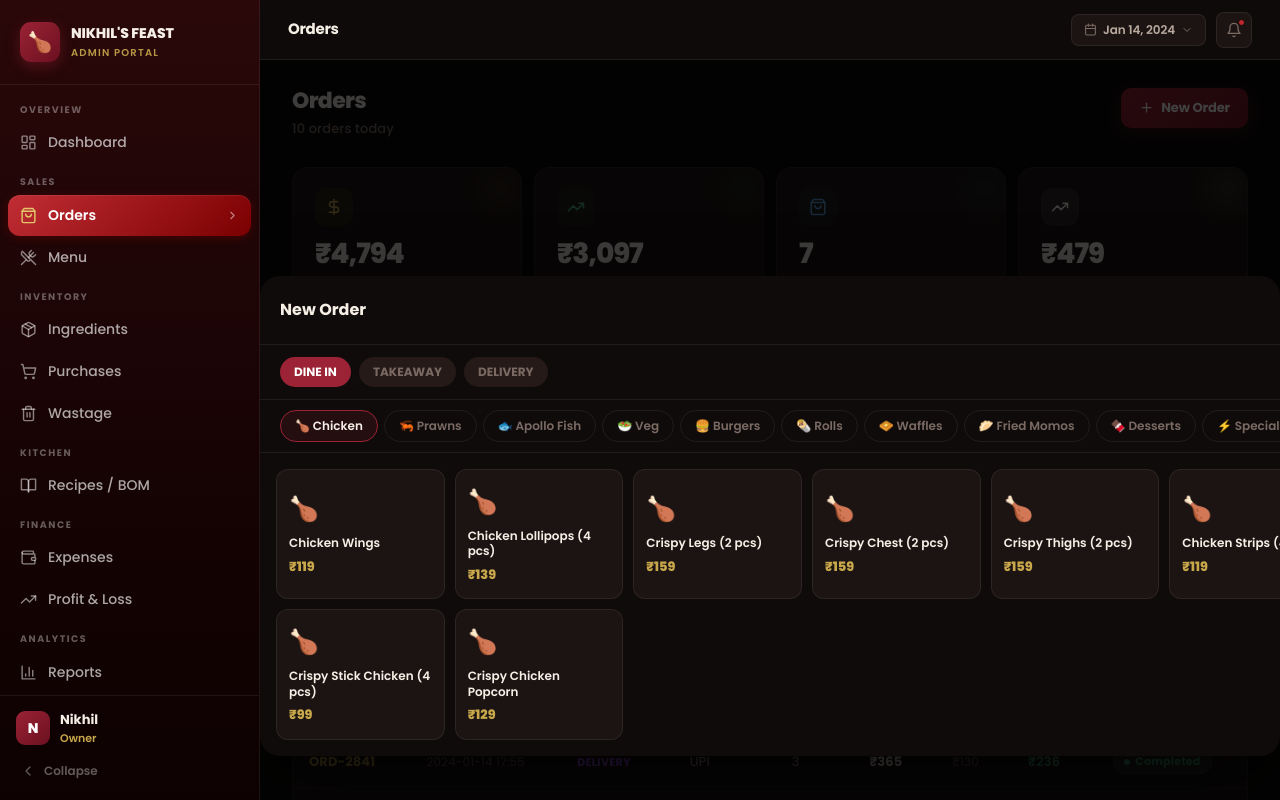
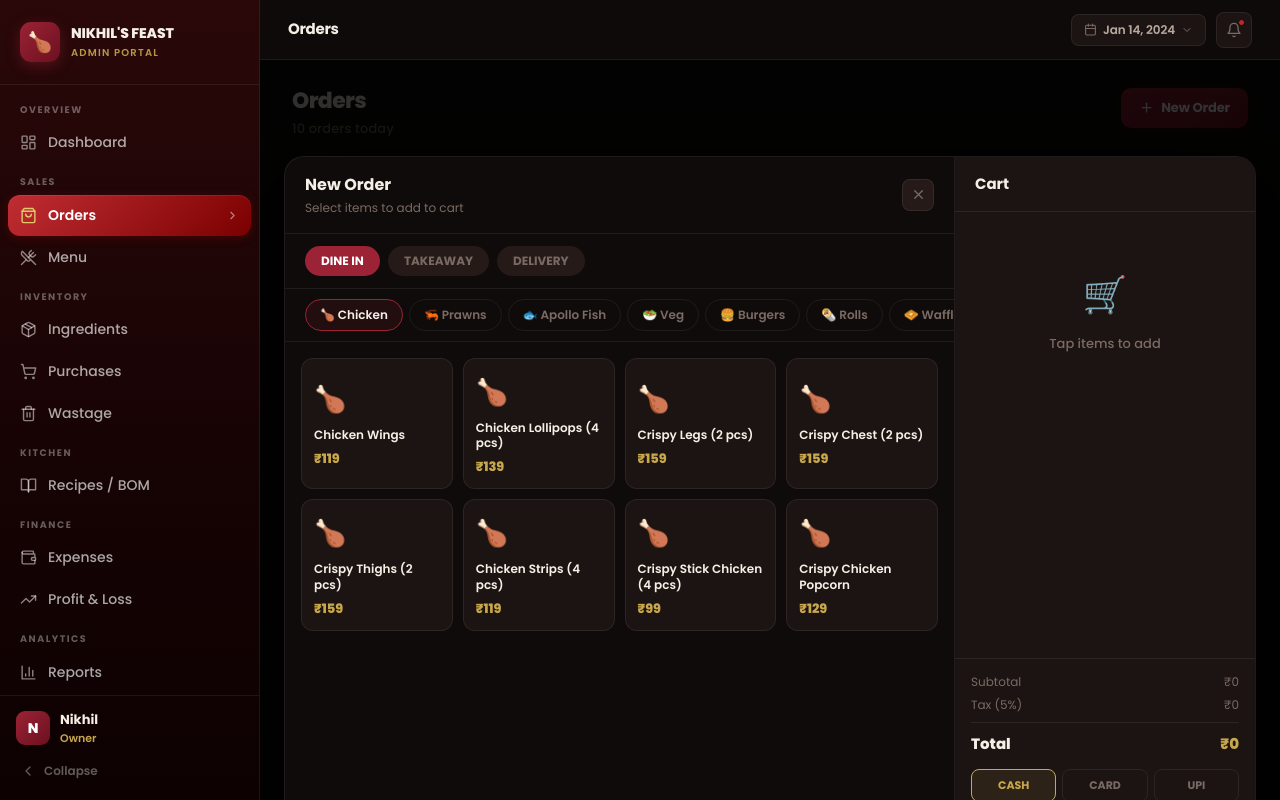
Before and after one commit to chakrireddyhps/nikhils-feast-portal, a Next.js app: page /orders in a window 1280 px wide. Both pictures are taken after a click on the button "New Order". Shown: the top 800 px of the page. Built offline with nearby package versions, Linux system fonts and the light colour scheme.

Commit message:
fix: New Order modal - proper two-column layout with cart always visible

```diff
--- a/src/app/(admin)/orders/page.tsx
+++ b/src/app/(admin)/orders/page.tsx
@@ -4,10 +4,9 @@ export const dynamic = 'force-dynamic'
 import { useState } from 'react'
 import { MetricCard, Card, StatusBadge, OrderTypeBadge, DataTable, Btn, SearchBar, PageHeader } from '@/components/ui'
 import { T, ORDERS, MENU_ITEMS, CATEGORIES, fmtINRFull, fmtINR } from '@/lib/mockData'
-import { ShoppingBag, DollarSign, TrendingUp, Filter, Download, Plus, X, Minus, ChevronRight, Check } from 'lucide-react'
+import { ShoppingBag, DollarSign, TrendingUp, Filter, Download, Plus, X, Minus, Check } from 'lucide-react'
 
 const STATUSES = ['ALL', 'COMPLETED', 'PREPARING', 'READY', 'CANCELLED']
-
 const CATEGORY_ICONS: Record<string, string> = {
   Chicken: '🍗', Prawns: '🦐', 'Apollo Fish': '🐟', Veg: '🥗',
   Burgers: '🍔', Rolls: '🌯', Waffles: '🧇', 'Fried Momos': '🥟',
@@ -26,7 +25,6 @@ function NewOrderModal({ onClose }: { onClose: () => void }) {
   const [step, setStep] = useState<'order' | 'success'>('order')
   const [orderNum] = useState(`ORD-${2848 + Math.floor(Math.random() * 10)}`)
 
-  const categories = CATEGORIES.map(c => c.name)
   const filteredItems = MENU_ITEMS.filter(m => m.category === activeCategory && m.available)
 
   function addToCart(item: typeof MENU_ITEMS[0]) {
@@ -38,41 +36,33 @@ function NewOrderModal({ onClose }: { onClose: () => void }) {
   }
 
   function updateQty(id: number, delta: number) {
-    setCart(prev => {
-      const updated = prev.map(c => c.id === id ? { ...c, qty: c.qty + delta } : c)
-      return updated.filter(c => c.qty > 0)
-    })
+    setCart(prev => prev.map(c => c.id === id ? { ...c, qty: c.qty + delta } : c).filter(c => c.qty > 0))
   }
 
   const subtotal = cart.reduce((s, c) => s + c.price * c.qty, 0)
-  const tax = subtotal * 0.05
+  const tax = Math.round(subtotal * 0.05)
   const total = subtotal + tax
-
-  function handleComplete() {
-    if (cart.length === 0) return
-    setStep('success')
-  }
 
   if (step === 'success') {
     return (
-      <div style={{ position: 'fixed', inset: 0, zIndex: 999, background: 'rgba(0,0,0,0.8)', display: 'flex', alignItems: 'center', justifyContent: 'center' }}>
-        <div style={{ background: T.surface, border: `1px solid ${T.border}`, borderRadius: 20, padding: 40, textAlign: 'center', maxWidth: 380, width: '90%' }}>
+      <div style={{ position: 'fixed', inset: 0, zIndex: 999, background: 'rgba(0,0,0,0.85)', display: 'flex', alignItems: 'center', justifyContent: 'center', padding: 20 }}>
+        <div style={{ background: T.surface, border: `1px solid ${T.border}`, borderRadius: 20, padding: '40px 36px', textAlign: 'center', maxWidth: 380, width: '100%', boxShadow: '0 32px 80px rgba(0,0,0,0.6)' }}>
           <div style={{ width: 72, height: 72, borderRadius: '50%', background: 'rgba(76,175,125,0.15)', border: `2px solid ${T.green}`, display: 'flex', alignItems: 'center', justifyContent: 'center', margin: '0 auto 20px' }}>
             <Check size={32} color={T.green}/>
           </div>
-          <h2 style={{ color: T.textPrimary, fontWeight: 800, fontSize: 20, margin: '0 0 8px', letterSpacing: '-0.02em' }}>Order Placed!</h2>
-          <p style={{ color: T.gold, fontWeight: 700, fontSize: 18, margin: '0 0 6px' }}>{orderNum}</p>
-          <p style={{ color: T.textMuted, fontSize: 13, margin: '0 0 6px' }}>{orderType.replace('_', ' ')} · {payment}</p>
-          <p style={{ color: T.textPrimary, fontWeight: 800, fontSize: 22, margin: '0 0 24px' }}>{fmtINRFull(total)}</p>
+          <h2 style={{ color: T.textPrimary, fontWeight: 800, fontSize: 20, margin: '0 0 8px' }}>Order Placed!</h2>
+          <p style={{ color: T.gold, fontWeight: 700, fontSize: 17, margin: '0 0 4px' }}>{orderNum}</p>
+          <p style={{ color: T.textMuted, fontSize: 13, margin: '0 0 4px' }}>{orderType.replace('_', ' ')} · {payment}</p>
+          <p style={{ color: T.textPrimary, fontWeight: 800, fontSize: 24, margin: '12px 0 20px' }}>{fmtINRFull(total)}</p>
           <div style={{ background: T.surfaceEl, borderRadius: 12, padding: '12px 16px', marginBottom: 24, textAlign: 'left' }}>
             {cart.map(c => (
-              <div key={c.id} style={{ display: 'flex', justifyContent: 'space-between', fontSize: 13, color: T.textSecondary, padding: '3px 0' }}>
+              <div key={c.id} style={{ display: 'flex', justifyContent: 'space-between', fontSize: 13, color: T.textSecondary, padding: '4px 0' }}>
                 <span>{c.name} × {c.qty}</span>
                 <span style={{ fontWeight: 600 }}>{fmtINRFull(c.price * c.qty)}</span>
               </div>
             ))}
           </div>
-          <button onClick={onClose} style={{ width: '100%', padding: '13px', borderRadius: 12, border: 'none', background: `linear-gradient(135deg, ${T.burgundy}, #7A1828)`, color: '#fff', fontSize: 14, fontWeight: 700, cursor: 'pointer', fontFamily: 'inherit' }}>
+          <button onClick={onClose} style={{ width: '100%', padding: 13, borderRadius: 12, border: 'none', background: `linear-gradient(135deg, ${T.burgundy}, #7A1828)`, color: '#fff', fontSize: 14, fontWeight: 700, cursor: 'pointer', fontFamily: 'inherit' }}>
             Done
           </button>
         </div>
@@ -81,24 +71,37 @@ function NewOrderModal({ onClose }: { onClose: () => void }) {
   }
 
   return (
-    <div style={{ position: 'fixed', inset: 0, zIndex: 999, background: 'rgba(0,0,0,0.75)', display: 'flex', alignItems: 'stretch' }}>
-      <div style={{ display: 'flex', width: '100%', maxWidth: 1100, margin: 'auto', background: T.bg, borderRadius: 20, overflow: 'hidden', maxHeight: '92vh', boxShadow: '0 32px 80px rgba(0,0,0,0.6)' }}>
+    // Full screen overlay
+    <div style={{ position: 'fixed', inset: 0, zIndex: 999, background: 'rgba(0,0,0,0.8)', display: 'flex', alignItems: 'center', justifyContent: 'center', padding: 24 }}>
+      {/* Modal box — fixed height, two-column layout */}
+      <div style={{
+        display: 'flex', width: '100%', maxWidth: 1080,
+        height: 'calc(100vh - 80px)', maxHeight: 780,
+        background: T.bg, borderRadius: 20, overflow: 'hidden',
+        boxShadow: '0 32px 80px rgba(0,0,0,0.7)',
+        border: `1px solid ${T.border}`,
+      }}>
 
-        {/* LEFT — Menu */}
-        <div style={{ flex: 1, display: 'flex', flexDirection: 'column', borderRight: `1px solid ${T.border}` }}>
+        {/* ── LEFT: Menu browser ── */}
+        <div style={{ flex: 1, display: 'flex', flexDirection: 'column', minWidth: 0, borderRight: `1px solid ${T.border}` }}>
+
           {/* Header */}
-          <div style={{ padding: '18px 20px', borderBottom: `1px solid ${T.border}`, display: 'flex', alignItems: 'center', justifyContent: 'space-between', flexShrink: 0 }}>
+          <div style={{ display: 'flex', alignItems: 'center', justifyContent: 'space-between', padding: '16px 20px', borderBottom: `1px solid ${T.border}`, flexShrink: 0 }}>
+            <div>
               <h3 style={{ color: T.textPrimary, fontWeight: 700, fontSize: 16, margin: 0 }}>New Order</h3>
-            <button onClick={onClose} style={{ background: T.surfaceEl, border: `1px solid ${T.border}`, borderRadius: 8, width: 32, height: 32, display: 'flex', alignItems: 'center', justifyContent: 'center', cursor: 'pointer', color: T.textMuted }}>
-              <X size={16}/>
+              <p style={{ color: T.textMuted, fontSize: 12, margin: '2px 0 0' }}>Select items to add to cart</p>
+            </div>
+            <button onClick={onClose} style={{ width: 32, height: 32, borderRadius: 8, background: T.surfaceEl, border: `1px solid ${T.border}`, display: 'flex', alignItems: 'center', justifyContent: 'center', cursor: 'pointer', color: T.textMuted, flexShrink: 0 }}>
+              <X size={15}/>
             </button>
           </div>
 
           {/* Order type */}
-          <div style={{ padding: '12px 20px', borderBottom: `1px solid ${T.border}`, display: 'flex', gap: 8, flexShrink: 0 }}>
+          <div style={{ display: 'flex', gap: 8, padding: '12px 20px', borderBottom: `1px solid ${T.border}`, flexShrink: 0 }}>
             {(['DINE_IN', 'TAKEAWAY', 'DELIVERY'] as OrderType[]).map(t => (
               <button key={t} onClick={() => setOrderType(t)} style={{
-                padding: '6px 14px', borderRadius: 20, fontSize: 12, fontWeight: 700, cursor: 'pointer', border: 'none', fontFamily: 'inherit',
+                padding: '6px 16px', borderRadius: 20, fontSize: 12, fontWeight: 700,
+                cursor: 'pointer', border: 'none', fontFamily: 'inherit', transition: 'all 0.15s',
                 background: orderType === t ? T.burgundy : T.surfaceEl,
                 color: orderType === t ? '#fff' : T.textMuted,
               }}>{t.replace('_', ' ')}</button>
@@ -107,33 +110,38 @@ function NewOrderModal({ onClose }: { onClose: () => void }) {
 
           {/* Category tabs */}
           <div style={{ display: 'flex', gap: 6, padding: '10px 20px', overflowX: 'auto', scrollbarWidth: 'none', borderBottom: `1px solid ${T.border}`, flexShrink: 0 }}>
-            {categories.map(cat => (
-              <button key={cat} onClick={() => setActiveCategory(cat)} style={{
-                padding: '6px 14px', borderRadius: 20, fontSize: 12, fontWeight: 600, cursor: 'pointer', whiteSpace: 'nowrap', fontFamily: 'inherit',
-                border: `1px solid ${activeCategory === cat ? T.burgundy : T.border}`,
-                background: activeCategory === cat ? `${T.burgundy}25` : 'transparent',
-                color: activeCategory === cat ? T.textPrimary : T.textMuted,
-              }}>{CATEGORY_ICONS[cat]} {cat}</button>
+            {CATEGORIES.map(cat => (
+              <button key={cat.name} onClick={() => setActiveCategory(cat.name)} style={{
+                padding: '6px 14px', borderRadius: 20, fontSize: 12, fontWeight: 600,
+                cursor: 'pointer', whiteSpace: 'nowrap', fontFamily: 'inherit', transition: 'all 0.15s',
+                border: `1px solid ${activeCategory === cat.name ? T.burgundy : T.border}`,
+                background: activeCategory === cat.name ? `${T.burgundy}22` : 'transparent',
+                color: activeCategory === cat.name ? T.textPrimary : T.textMuted,
+                flexShrink: 0,
+              }}>{CATEGORY_ICONS[cat.name]} {cat.name}</button>
             ))}
           </div>
 
-          {/* Menu items grid */}
-          <div style={{ flex: 1, overflowY: 'auto', padding: 16, display: 'grid', gridTemplateColumns: 'repeat(auto-fill, minmax(150px, 1fr))', gap: 10, alignContent: 'start' }}>
+          {/* Menu grid — scrollable */}
+          <div style={{ flex: 1, overflowY: 'auto', padding: 16, display: 'grid', gridTemplateColumns: 'repeat(auto-fill, minmax(140px, 1fr))', gap: 10, alignContent: 'start' }}>
             {filteredItems.map(item => {
               const inCart = cart.find(c => c.id === item.id)
               return (
                 <button key={item.id} onClick={() => addToCart(item)} style={{
-                  background: inCart ? `${T.burgundy}20` : T.surface,
-                  border: `1px solid ${inCart ? T.burgundy : T.border}`,
-                  borderRadius: 12, padding: '14px 12px', cursor: 'pointer', textAlign: 'left',
-                  transition: 'all 0.15s', fontFamily: 'inherit', position: 'relative',
-                }}>
+                  background: inCart ? `${T.burgundy}18` : T.surface,
+                  border: `1.5px solid ${inCart ? T.burgundy : T.border}`,
+                  borderRadius: 12, padding: '14px 12px 12px',
+                  cursor: 'pointer', textAlign: 'left', transition: 'all 0.15s',
+                  fontFamily: 'inherit', position: 'relative',
+                }}
+                onMouseEnter={e => { if (!inCart) (e.currentTarget as HTMLElement).style.borderColor = T.borderEl }}
+                onMouseLeave={e => { if (!inCart) (e.currentTarget as HTMLElement).style.borderColor = T.border }}>
                   {inCart && (
                     <span style={{ position: 'absolute', top: 8, right: 8, background: T.burgundy, color: '#fff', borderRadius: '50%', width: 20, height: 20, display: 'flex', alignItems: 'center', justifyContent: 'center', fontSize: 11, fontWeight: 700 }}>
                       {inCart.qty}
                     </span>
                   )}
-                  <div style={{ fontSize: 24, marginBottom: 8 }}>{CATEGORY_ICONS[item.category] || '🍽️'}</div>
+                  <div style={{ fontSize: 26, marginBottom: 8 }}>{CATEGORY_ICONS[item.category] || '🍽️'}</div>
                   <div style={{ fontSize: 12, fontWeight: 600, color: T.textPrimary, lineHeight: 1.3, marginBottom: 6 }}>{item.name}</div>
                   <div style={{ fontSize: 13, fontWeight: 800, color: T.gold }}>₹{item.price}</div>
                 </button>
@@ -142,52 +150,61 @@ function NewOrderModal({ onClose }: { onClose: () => void }) {
           </div>
         </div>
 
-        {/* RIGHT — Cart */}
-        <div style={{ width: 300, display: 'flex', flexDirection: 'column', flexShrink: 0 }}>
-          <div style={{ padding: '18px 20px', borderBottom: `1px solid ${T.border}`, flexShrink: 0 }}>
+        {/* ── RIGHT: Cart ── */}
+        <div style={{ width: 300, flexShrink: 0, display: 'flex', flexDirection: 'column', background: T.surface }}>
+
+          {/* Cart header */}
+          <div style={{ padding: '16px 20px', borderBottom: `1px solid ${T.border}`, flexShrink: 0 }}>
             <h3 style={{ color: T.textPrimary, fontWeight: 700, fontSize: 15, margin: 0 }}>
-              Cart {cart.length > 0 && <span style={{ color: T.textMuted, fontWeight: 500 }}>({cart.reduce((s, c) => s + c.qty, 0)} items)</span>}
+              Cart
+              {cart.length > 0 && (
+                <span style={{ marginLeft: 8, background: T.burgundy, color: '#fff', borderRadius: 20, padding: '2px 8px', fontSize: 11, fontWeight: 700 }}>
+                  {cart.reduce((s, c) => s + c.qty, 0)}
+                </span>
+              )}
             </h3>
           </div>
 
-          {/* Cart items */}
-          <div style={{ flex: 1, overflowY: 'auto', padding: '12px 16px' }}>
+          {/* Cart items — scrollable */}
+          <div style={{ flex: 1, overflowY: 'auto', padding: '8px 16px' }}>
             {cart.length === 0 ? (
-              <div style={{ textAlign: 'center', padding: '40px 20px', color: T.textMuted }}>
-                <div style={{ fontSize: 32, marginBottom: 10 }}>🛒</div>
-                <p style={{ fontSize: 13, fontWeight: 500 }}>Tap items to add to cart</p>
+              <div style={{ textAlign: 'center', padding: '48px 20px', color: T.textMuted }}>
+                <div style={{ fontSize: 36, marginBottom: 12 }}>🛒</div>
+                <p style={{ fontSize: 13, fontWeight: 500, margin: 0 }}>Tap items to add</p>
               </div>
-            ) : cart.map(item => (
+            ) : (
+              cart.map(item => (
                 <div key={item.id} style={{ display: 'flex', alignItems: 'center', gap: 10, padding: '10px 0', borderBottom: `1px solid ${T.border}` }}>
                   <div style={{ flex: 1, minWidth: 0 }}>
                     <p style={{ color: T.textPrimary, fontSize: 12, fontWeight: 600, margin: 0, lineHeight: 1.3 }}>{item.name}</p>
-                  <p style={{ color: T.gold, fontSize: 12, fontWeight: 700, margin: '3px 0 0' }}>₹{item.price} × {item.qty}</p>
+                    <p style={{ color: T.gold, fontSize: 12, fontWeight: 700, margin: '3px 0 0' }}>₹{item.price} × {item.qty} = {fmtINRFull(item.price * item.qty)}</p>
                   </div>
-                <div style={{ display: 'flex', alignItems: 'center', gap: 6, flexShrink: 0 }}>
-                  <button onClick={() => updateQty(item.id, -1)} style={{ width: 26, height: 26, borderRadius: 6, border: `1px solid ${T.border}`, background: T.surfaceEl, cursor: 'pointer', display: 'flex', alignItems: 'center', justifyContent: 'center', color: T.textMuted }}>
-                    <Minus size={12}/>
+                  <div style={{ display: 'flex', alignItems: 'center', gap: 4, flexShrink: 0 }}>
+                    <button onClick={() => updateQty(item.id, -1)} style={{ width: 26, height: 26, borderRadius: 6, border: `1px solid ${T.border}`, background: T.surfaceEl, cursor: 'pointer', display: 'flex', alignItems: 'center', justifyContent: 'center', color: T.textMuted, flexShrink: 0 }}>
+                      <Minus size={11}/>
                     </button>
-                  <span style={{ fontSize: 13, fontWeight: 700, color: T.textPrimary, minWidth: 16, textAlign: 'center' }}>{item.qty}</span>
-                  <button onClick={() => updateQty(item.id, 1)} style={{ width: 26, height: 26, borderRadius: 6, border: `1px solid ${T.border}`, background: T.surfaceEl, cursor: 'pointer', display: 'flex', alignItems: 'center', justifyContent: 'center', color: T.textMuted }}>
-                    <Plus size={12}/>
+                    <span style={{ fontSize: 13, fontWeight: 700, color: T.textPrimary, minWidth: 18, textAlign: 'center' }}>{item.qty}</span>
+                    <button onClick={() => updateQty(item.id, 1)} style={{ width: 26, height: 26, borderRadius: 6, border: `1px solid ${T.border}`, background: T.surfaceEl, cursor: 'pointer', display: 'flex', alignItems: 'center', justifyContent: 'center', color: T.textMuted, flexShrink: 0 }}>
+                      <Plus size={11}/>
                     </button>
                   </div>
                 </div>
-            ))}
+              ))
+            )}
           </div>
 
-          {/* Summary + Payment */}
+          {/* Summary + Payment + CTA */}
           <div style={{ padding: '14px 16px', borderTop: `1px solid ${T.border}`, flexShrink: 0 }}>
-            {cart.length > 0 && (
-              <>
-                <div style={{ marginBottom: 12 }}>
+            {/* Totals */}
+            <div style={{ marginBottom: 14 }}>
               {[['Subtotal', fmtINRFull(subtotal)], ['Tax (5%)', fmtINRFull(tax)]].map(([l, v]) => (
-                    <div key={l} style={{ display: 'flex', justifyContent: 'space-between', fontSize: 12, color: T.textMuted, marginBottom: 4 }}>
+                <div key={l} style={{ display: 'flex', justifyContent: 'space-between', fontSize: 12, color: T.textMuted, marginBottom: 5 }}>
                   <span>{l}</span><span>{v}</span>
                 </div>
               ))}
-                  <div style={{ display: 'flex', justifyContent: 'space-between', fontSize: 15, fontWeight: 800, color: T.textPrimary, marginTop: 8, paddingTop: 8, borderTop: `1px solid ${T.border}` }}>
-                    <span>Total</span><span style={{ color: T.gold }}>{fmtINRFull(total)}</span>
+              <div style={{ display: 'flex', justifyContent: 'space-between', fontSize: 15, fontWeight: 800, color: T.textPrimary, marginTop: 8, paddingTop: 10, borderTop: `1px solid ${T.border}` }}>
+                <span>Total</span>
+                <span style={{ color: T.gold }}>{fmtINRFull(total)}</span>
               </div>
             </div>
 
@@ -195,25 +212,29 @@ function NewOrderModal({ onClose }: { onClose: () => void }) {
             <div style={{ display: 'flex', gap: 6, marginBottom: 12 }}>
               {(['CASH', 'CARD', 'UPI'] as PaymentMethod[]).map(p => (
                 <button key={p} onClick={() => setPayment(p)} style={{
-                      flex: 1, padding: '7px 0', borderRadius: 8, fontSize: 11, fontWeight: 700, cursor: 'pointer', border: `1px solid ${payment === p ? T.gold : T.border}`, fontFamily: 'inherit',
-                      background: payment === p ? `${T.gold}20` : 'transparent',
+                  flex: 1, padding: '7px 0', borderRadius: 8, fontSize: 11, fontWeight: 700,
+                  cursor: 'pointer', fontFamily: 'inherit', transition: 'all 0.15s',
+                  border: `1px solid ${payment === p ? T.gold : T.border}`,
+                  background: payment === p ? `${T.gold}18` : 'transparent',
                   color: payment === p ? T.gold : T.textMuted,
                 }}>{p}</button>
               ))}
             </div>
-              </>
-            )}
 
-            <button onClick={handleComplete} disabled={cart.length === 0} style={{
-              width: '100%', padding: '13px', borderRadius: 12, border: 'none',
-              background: cart.length === 0 ? T.surfaceEl : `linear-gradient(135deg, ${T.burgundy}, #7A1828)`,
+            {/* Complete button */}
+            <button onClick={() => cart.length > 0 && setStep('success')} style={{
+              width: '100%', padding: '13px 0', borderRadius: 12, border: 'none',
+              background: cart.length === 0
+                ? T.surfaceEl
+                : `linear-gradient(135deg, ${T.burgundy} 0%, #7A1828 100%)`,
               color: cart.length === 0 ? T.textMuted : '#fff',
               fontSize: 14, fontWeight: 700, cursor: cart.length === 0 ? 'not-allowed' : 'pointer',
               fontFamily: 'inherit', display: 'flex', alignItems: 'center', justifyContent: 'center', gap: 8,
               boxShadow: cart.length > 0 ? `0 4px 16px rgba(155,35,53,0.3)` : 'none',
+              transition: 'all 0.15s',
             }}>
-              <Check size={16}/>
-              Complete Order {cart.length > 0 && `· ${fmtINRFull(total)}`}
+              <Check size={15}/>
+              {cart.length === 0 ? 'Add items to order' : `Complete · ${fmtINRFull(total)}`}
             </button>
           </div>
         </div>
@@ -238,17 +259,17 @@ export default function OrdersPage() {
         action={<Btn icon={Plus} onClick={() => setShowNewOrder(true)}>New Order</Btn>}/>
 
       <div style={{ display: 'grid', gridTemplateColumns: 'repeat(4,1fr)', gap: 12, marginBottom: 20 }}>
-        <MetricCard label="Total Revenue"     value={fmtINRFull(revenue)} icon={DollarSign}  color={T.gold}/>
-        <MetricCard label="Gross Profit"      value={fmtINRFull(profit)}  icon={TrendingUp}  color={T.green}/>
-        <MetricCard label="Completed Orders"  value={ORDERS.filter(o => o.status === 'COMPLETED').length} icon={ShoppingBag} color={T.blue}/>
-        <MetricCard label="Avg Order Value"   value={fmtINR(revenue / Math.max(1, filtered.length))} icon={TrendingUp} color={T.textPrimary}/>
+        <MetricCard label="Total Revenue"    value={fmtINRFull(revenue)} icon={DollarSign}  color={T.gold}/>
+        <MetricCard label="Gross Profit"     value={fmtINRFull(profit)}  icon={TrendingUp}  color={T.green}/>
+        <MetricCard label="Completed Orders" value={ORDERS.filter(o => o.status === 'COMPLETED').length} icon={ShoppingBag} color={T.blue}/>
+        <MetricCard label="Avg Order Value"  value={fmtINR(revenue / Math.max(1, filtered.length))} icon={TrendingUp} color={T.textPrimary}/>
       </div>
 
       <div style={{ display: 'flex', alignItems: 'center', gap: 8, marginBottom: 14, flexWrap: 'wrap' }}>
         {STATUSES.map(s => (
           <button key={s} onClick={() => setActiveStatus(s)} style={{
-            padding: '7px 16px', borderRadius: 20, fontSize: 12, fontWeight: 700, cursor: 'pointer',
-            border: 'none', fontFamily: 'inherit',
+            padding: '7px 16px', borderRadius: 20, fontSize: 12, fontWeight: 700,
+            cursor: 'pointer', border: 'none', fontFamily: 'inherit',
             background: activeStatus === s ? T.burgundy : T.surfaceEl,
             color: activeStatus === s ? '#fff' : T.textMuted,
           }}>
```
Lines whose indentation alone changed are shown as unchanged.
